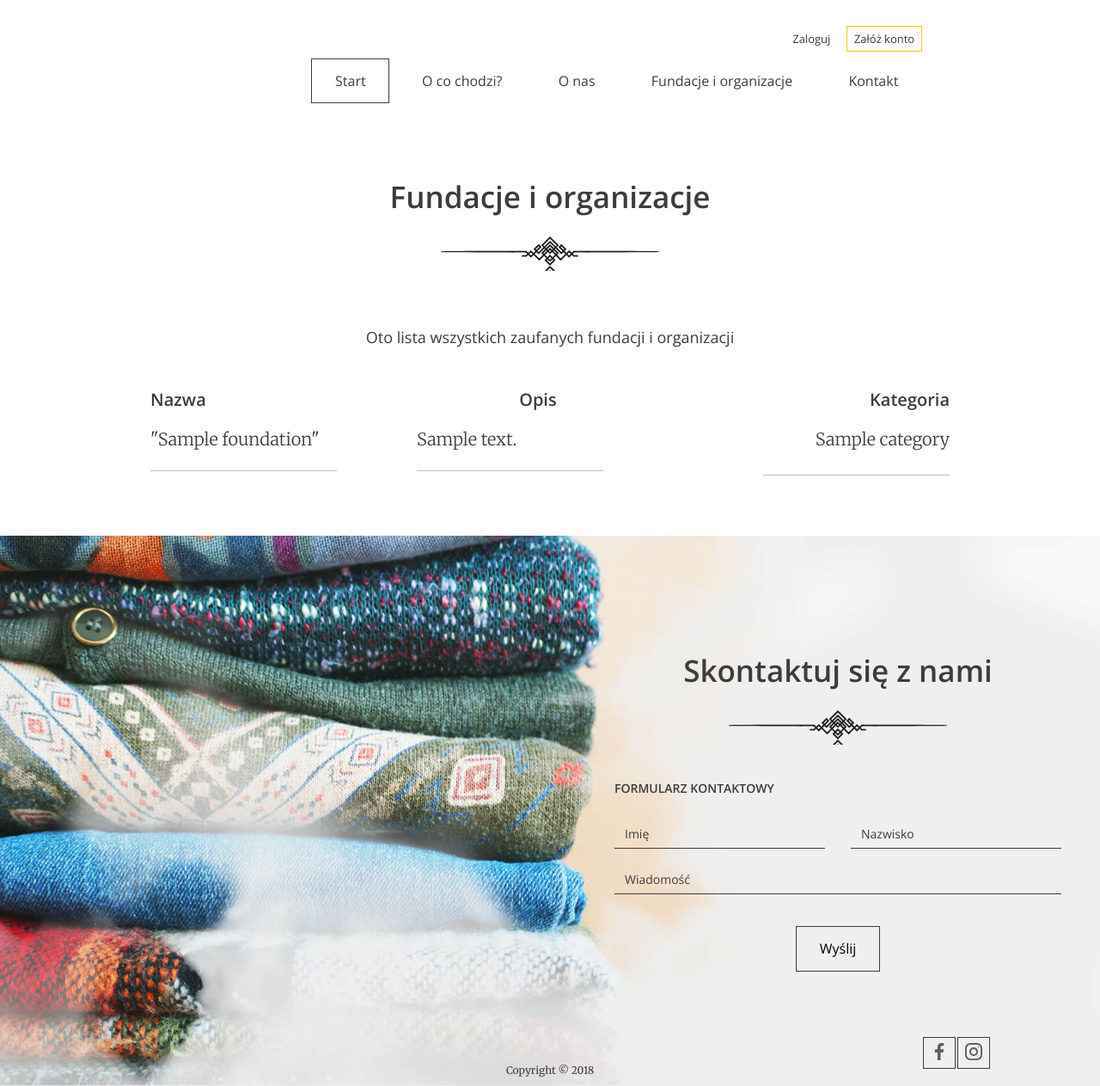
After one commit to zooyl/GiveThingsBack, a Django app: template templates/foundation_list.html in a window 1280 px wide. The commit adds this page. Shown: the whole page at 86% size. Run offline with Django 3.2, Linux system fonts and the light colour scheme; the template is opened without the code that fills it: most values are stand-ins (such as "Sample title", 1, 10 or a date in 2020).

Commit message:
Foundation list

```diff
--- a/GiveThingsBack/settings.py
+++ b/GiveThingsBack/settings.py
@@ -23,7 +23,7 @@ BASE_DIR = os.path.dirname(os.path.dirname(os.path.abspath(__file__)))
 # SECURITY WARNING: don't run with debug turned on in production!
 DEBUG = True
 
-ALLOWED_HOSTS = ['0.0.0.0']
+ALLOWED_HOSTS = ['0.0.0.0', '127.0.0.1']
 
 # Application definition
 
--- a/GiveThingsBack/urls.py
+++ b/GiveThingsBack/urls.py
@@ -50,4 +50,5 @@ urlpatterns = [
                   path('form/5', app.views.GiveawayForm5.as_view(), name='form5'),
                   path('form/6', app.views.GiveawayForm6.as_view(), name='form6'),
                   path('details/<int:id>', app.views.Details.as_view(), name='details'),
+                  path('foundation/', app.views.FoundationList.as_view(), name='foundation'),
               ] + static(settings.MEDIA_URL, document_root=settings.MEDIA_ROOT)
--- a/templates/base.html
+++ b/templates/base.html
@@ -34,7 +34,7 @@
                 <li><a href="{% url 'landing-page' %}" class="btn btn--without-border active">Start</a></li>
             <li><a href="#" class="btn btn--without-border">O co chodzi?</a></li>
             <li><a href="#" class="btn btn--without-border">O nas</a></li>
-            <li><a href="#" class="btn btn--without-border">Fundacje i organizacje</a></li>
+            <li><a href="{% url 'foundation' %}" class="btn btn--without-border">Fundacje i organizacje</a></li>
             <li><a href="#" class="btn btn--without-border">Kontakt</a></li>
                     {% if user.is_superuser %}
                 <li><a href="/admin" class="btn btn--without-border">Panel administracyjny</a></li>
--- a/templates/form.html
+++ b/templates/form.html
@@ -28,7 +28,7 @@
             <li><a href="#" class="btn btn--without-border">O co chodzi?</a></li>
             <li><a href="#" class="btn btn--without-border">O nas</a></li>
             <li>
-                <a href="#" class="btn btn--without-border"
+                <a href="{% url 'foundation' %}" class="btn btn--without-border"
                 >Fundacje i organizacje</a
                 >
             </li>
--- /dev/null
+++ b/templates/foundation_list.html
@@ -0,0 +1,31 @@
+{% extends 'base.html' %}
+{% block content %}
+    <section class="help">
+        <h2>Fundacje i organizacje</h2>
+        <div class="help--slides active" data-id="1">
+            <p>Oto lista wszystkich zaufanych fundacji i organizacji</p>
+            <ul class="help--slides-items">
+                <li>
+                    <h1>Nazwa</h1>
+                    <h1>Opis</h1>
+                    <h1>Kategoria</h1>
+                </li>
+            </ul>
+            {% for i in foundation %}
+                <ul class="help--slides-items">
+                    <li>
+                        <div class="col">
+                            <div class="title">"{{ i.name }}"</div>
+                        </div>
+                        <div class="col">
+                            <div class="title">{{ i.description }}</div>
+                        </div>
+                        <div class="col">
+                            <div class="title">{{ i.category.name }}</div>
+                        </div>
+                    </li>
+                </ul>
+            {% endfor %}
+        </div>
+    </section>
+{% endblock content %}
--- a/templates/index.html
+++ b/templates/index.html
@@ -32,7 +32,7 @@
         <ul>
             <li><a href="#" class="btn btn--without-border">O co chodzi?</a></li>
             <li><a href="#" class="btn btn--without-border">O nas</a></li>
-            <li><a href="#" class="btn btn--without-border">Fundacje i organizacje</a></li>
+            <li><a href="{% url 'foundation' %}" class="btn btn--without-border">Fundacje i organizacje</a></li>
             <li><a href="#" class="btn btn--without-border">Kontakt</a></li>
              {% if user.is_superuser %}
                 <li><a href="/admin" class="btn btn--without-border">Panel administracyjny</a></li>
```
Also changed, not shown: app/views.py (+7 -0 lines), templates/summary.html (+0 -10 lines).
